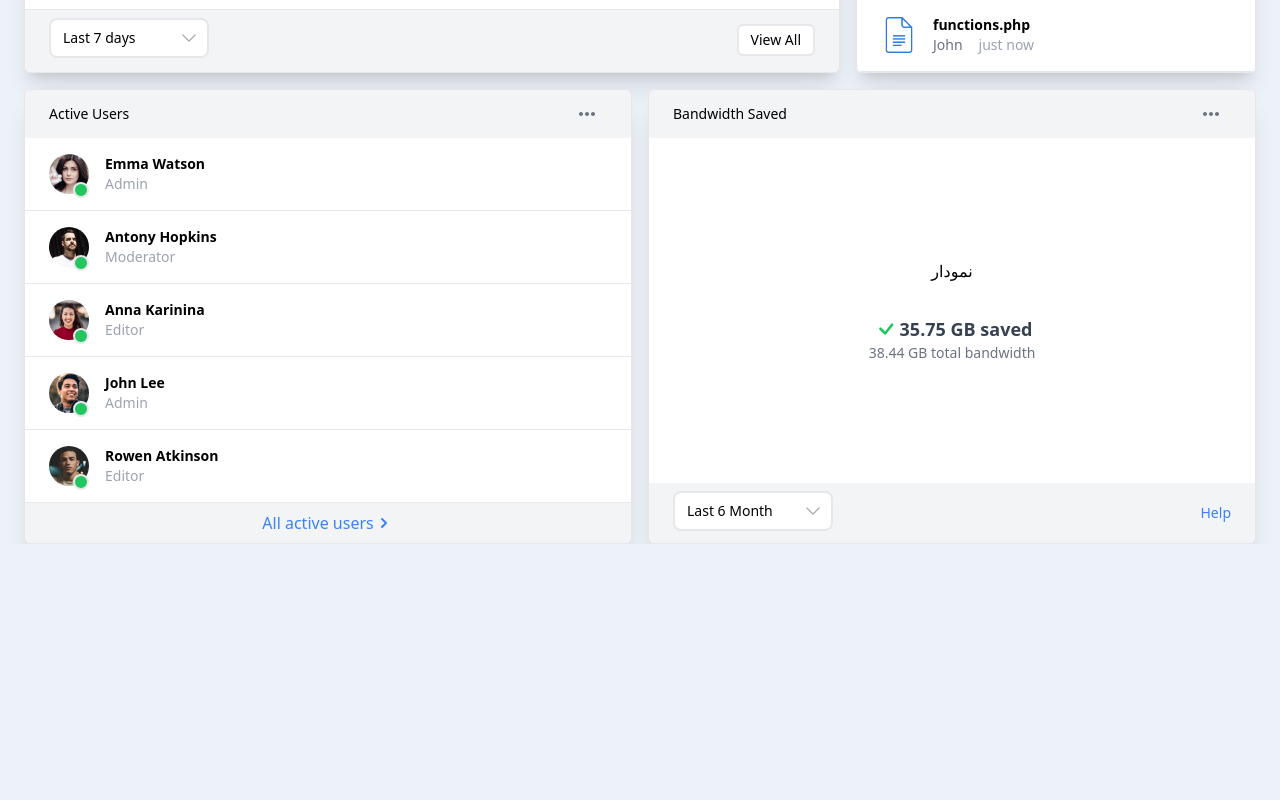
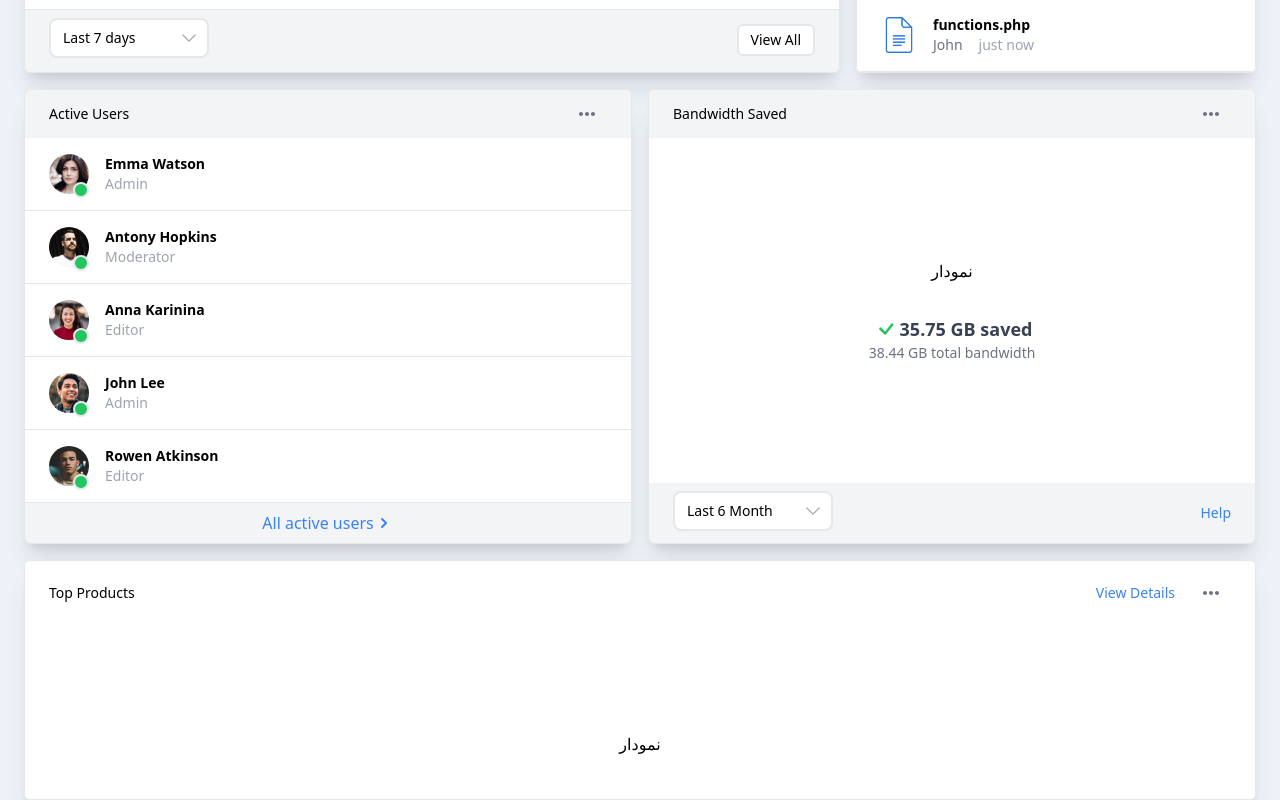
Before and after one commit to ArashH0sseini/shopping-adminpanel-nextjs, a Next.js app: page / in a window 1280 px wide. Shown: the part 1273-2073 px from the top of the page. Before the commit the page ends 1817 px from the top, so only its background shows below. Built offline with nearby package versions, Linux system fonts and the light colour scheme.

Commit message:
Implementation Top Products component

```diff
--- a/app/components/common/DotsMenu.tsx
+++ b/app/components/common/DotsMenu.tsx
@@ -4,7 +4,7 @@ import { BiDotsHorizontalRounded } from "react-icons/bi";
 function DotsMenu() {
   return (
     <>
-      <BiDotsHorizontalRounded className="w-10 h-8 p-1 transition-all delay-75 text-gray-500 hover:shadow-lg hover:border-2 rounded-lg cursor-pointer" />
+      <BiDotsHorizontalRounded className="w-10 h-8 p-1 transition-all delay-75 text-gray-500 hover:text-gray-400 hover:shadow-lg hover:border-2 dark:border-0 rounded-lg cursor-pointer" />
     </>
   );
 }
--- a/app/components/layouts/main/Main.tsx
+++ b/app/components/layouts/main/Main.tsx
@@ -9,7 +9,8 @@ import {
   BestSellingProducts,
   SharedFiles,
   ActiveUsers,
-  BandwidthSaved
+  BandwidthSaved,
+  TopProducts
 } from "./";
 import RunningProjects from "./runningProjects/RunningProjects";
 
@@ -39,6 +40,9 @@ function Main() {
           <ActiveUsers />
           <BandwidthSaved />
         </div>
+        <div className="grid grid-cols-1">
+          <TopProducts />
+        </div>
       </div>
     </main>
   );
--- /dev/null
+++ b/app/components/layouts/main/TopProducts.tsx
@@ -0,0 +1,22 @@
+import DotsMenu from "../../common/DotsMenu";
+
+function TopProducts() {
+  return (
+    <div className="flex h-60 mt-4 lg:mt-0 rounded-md overflow-hidden shadow-xl bg-white dark:bg-[#162231] border-[1px] border-gray-200 dark:border-[#121e2d]">
+      <div className="w-full">
+        <div className="flex justify-between items-center px-6 py-4">
+          <h3 className="text-sm font-medium">Top Products</h3>
+          <div className="flex space-x-4">
+            <button className="text-sm  text-blue-500 hover:underline hover:text-blue-600">
+              View Details
+            </button>
+            <DotsMenu />
+          </div>
+        </div>
+        <div className="bg-white dark:bg-[#121E2D] cursor-pointer space-y-4 flex items-center justify-center h-full">نمودار</div>
+      </div>
+    </div>
+  );
+}
+
+export default TopProducts;
--- a/app/components/layouts/main/index.tsx
+++ b/app/components/layouts/main/index.tsx
@@ -11,3 +11,4 @@ export {default as BestSellingProducts} from './bestSellingProducts/BestSellingP
 export {default as SharedFiles} from './SharedFiles'
 export {default as ActiveUsers} from './ActiveUsers'
 export {default as BandwidthSaved} from './BandwidthSaved'
+export {default as TopProducts} from './TopProducts'
```
